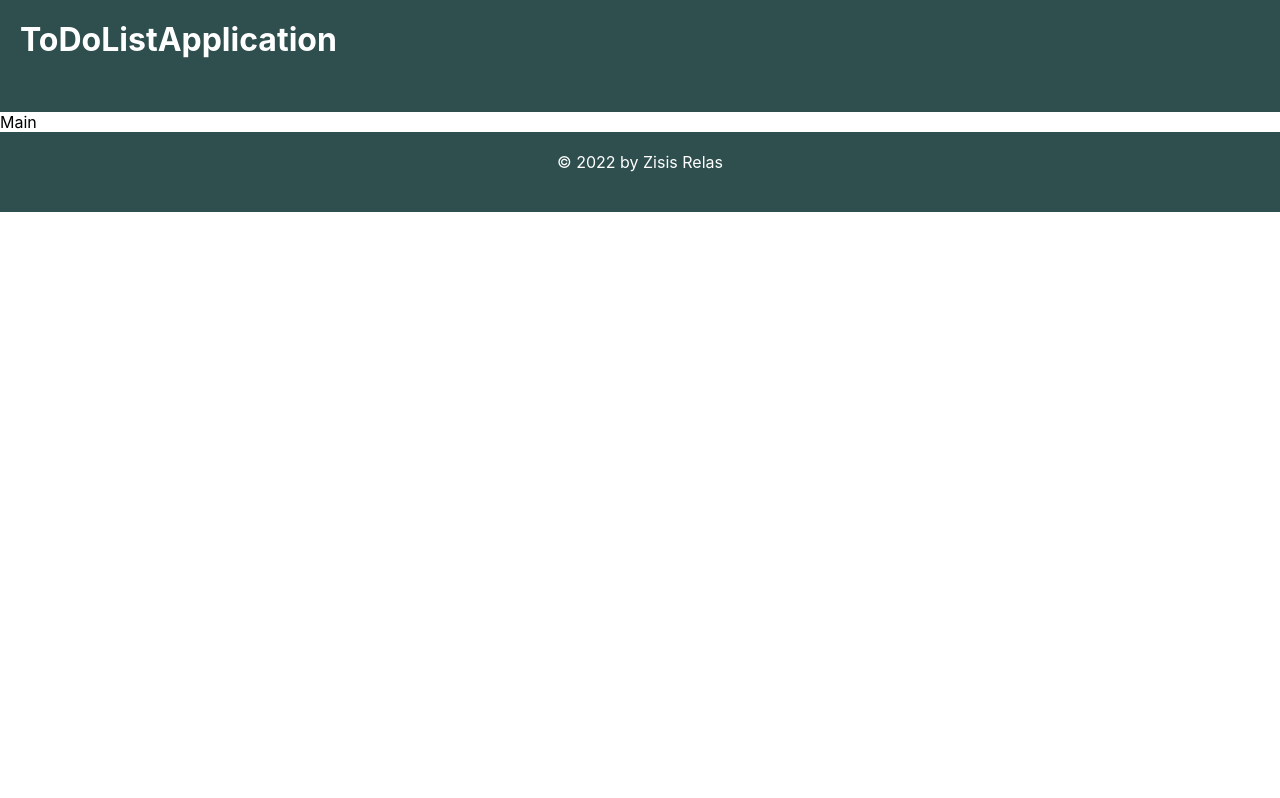
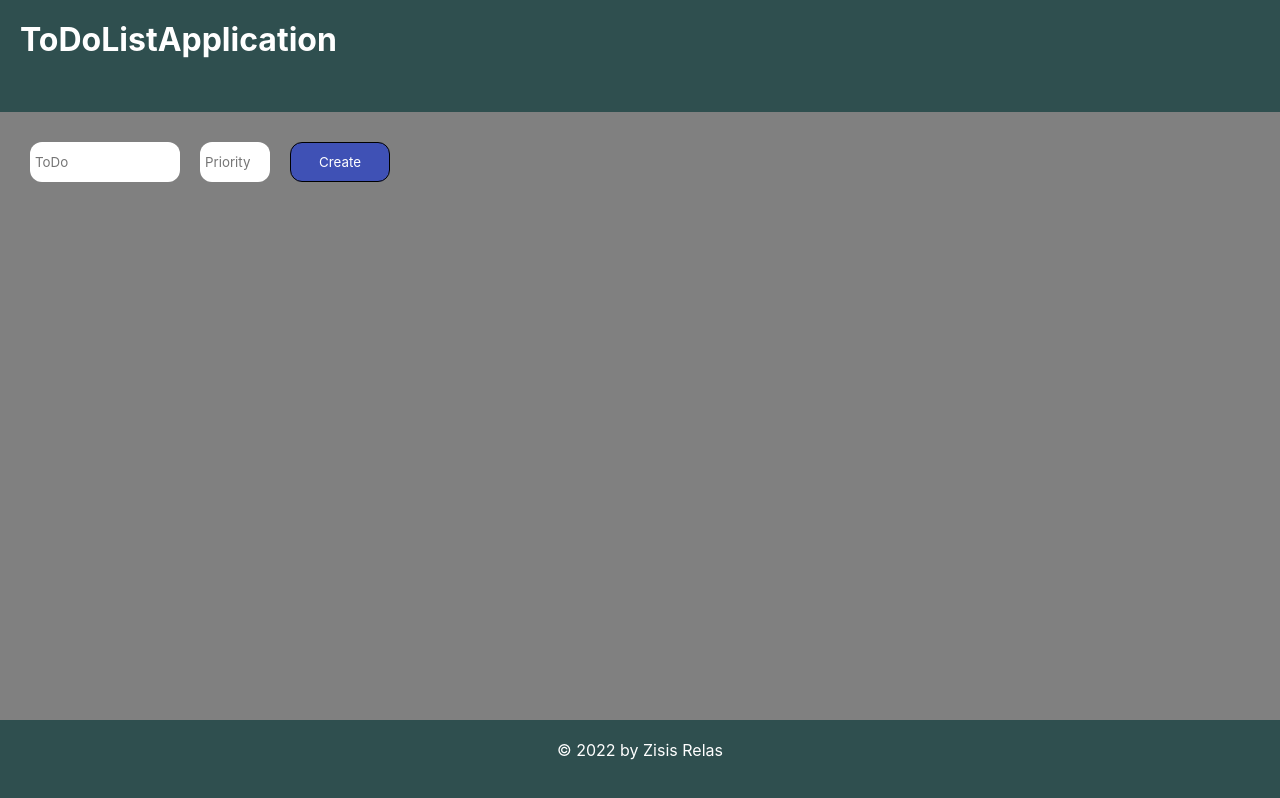
Before and after one commit to zreit/TodoListApplication, a React (Create React App) app in the folder frontend/: page / in a window 1280 px wide. Built offline with nearby package versions, Linux system fonts and the light colour scheme.

Commit message:
form added, working on main

```diff
--- a/frontend/src/components/main/Main.tsx
+++ b/frontend/src/components/main/Main.tsx
@@ -1,8 +1,15 @@
 import React from 'react'
+import AddTodoForm from './form/AddTodoForm'
+import './Main.css'
 
 const Main = () => {
   return (
-    <div>Main</div>
+    <main>
+      <AddTodoForm></AddTodoForm>
+      <div className='created-todos'>
+
+      </div>
+    </main>
   )
 }
 
--- /dev/null
+++ b/frontend/src/components/main/form/AddTodoForm.css
@@ -0,0 +1,37 @@
+form {
+    height: 400px;
+    padding: 20px;
+}
+
+form * {
+    margin: 10px;
+    box-shadow: 0px 6px 6px rgba(0, 0, 0, 0.2) black;
+}
+
+input {
+    box-sizing: border-box;
+    padding: 5px;
+    height: 40px;
+    width: 70px;
+    border-radius: 12px;
+}
+input[type='text'] {
+    width: 150px;
+}
+
+button {
+    background-color: #3F51B5;
+    color: white;
+    height: 40px;
+    width: 100px;
+    border-radius: 12px;
+    border: 1px solid black;
+}
+
+button:hover {
+    background-color: rgba(63, 81, 181, 0.7);
+}
+
+button:active {
+    transform: translateY(2px);
+}
--- /dev/null
+++ b/frontend/src/components/main/form/AddTodoForm.tsx
@@ -0,0 +1,14 @@
+import React from 'react'
+import './AddTodoForm.css'
+
+const AddTodoForm = () => {
+  return (
+    <form>
+        <input type="text" name='todo' placeholder='ToDo'/>
+        <input type="number" name='priority' placeholder='Priority' />
+        <button type="submit">Create</button>
+    </form>
+  )
+}
+
+export default AddTodoForm
--- a/frontend/src/components/main/main.css
+++ b/frontend/src/components/main/main.css
@@ -0,0 +1,9 @@
+main {
+    height: 76vh;
+    width: 100%;
+    background-color: grey;
+}
+
+.created-todos {
+    display: flex;
+}
--- /dev/null
+++ b/frontend/src/components/main/todoItem/TodoItem.css
@@ -0,0 +1,16 @@
+button {
+    background-color: #3F51B5;
+    color: white;
+    height: 40px;
+    width: 100px;
+    border-radius: 12px;
+    border: 1px solid black;
+}
+
+button:hover {
+    background-color: rgba(63, 81, 181, 0.7);
+}
+
+button:active {
+    transform: translateY(2px);
+}
```
Also changed, not shown: frontend/src/components/main/todoItem/TodoItem.tsx (added, +17 -0 lines), frontend/src/components/main/todoItem/btnDeleteItem.tsx (added, +9 -0 lines).
